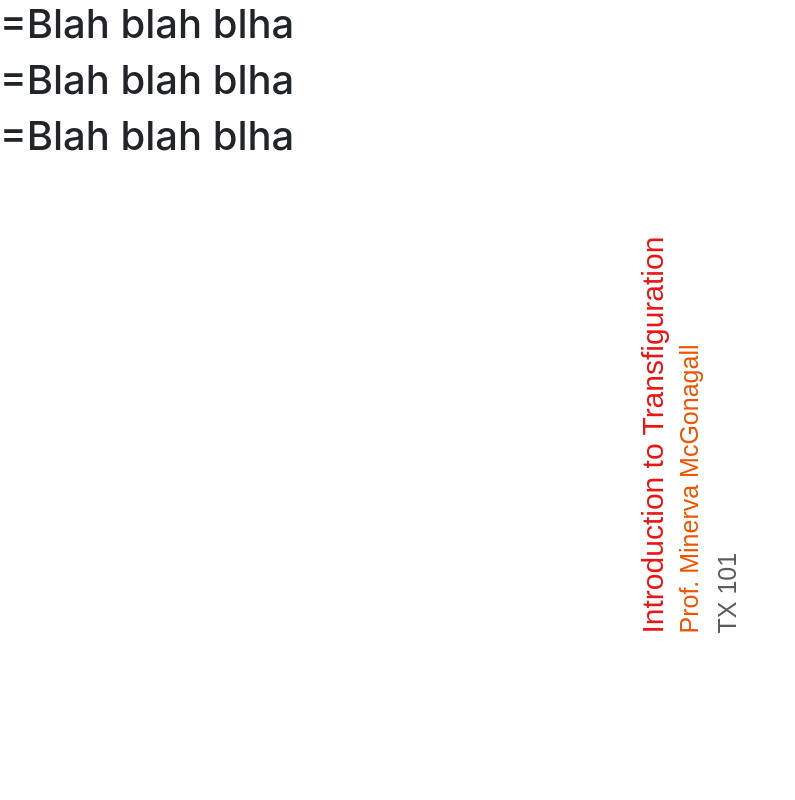
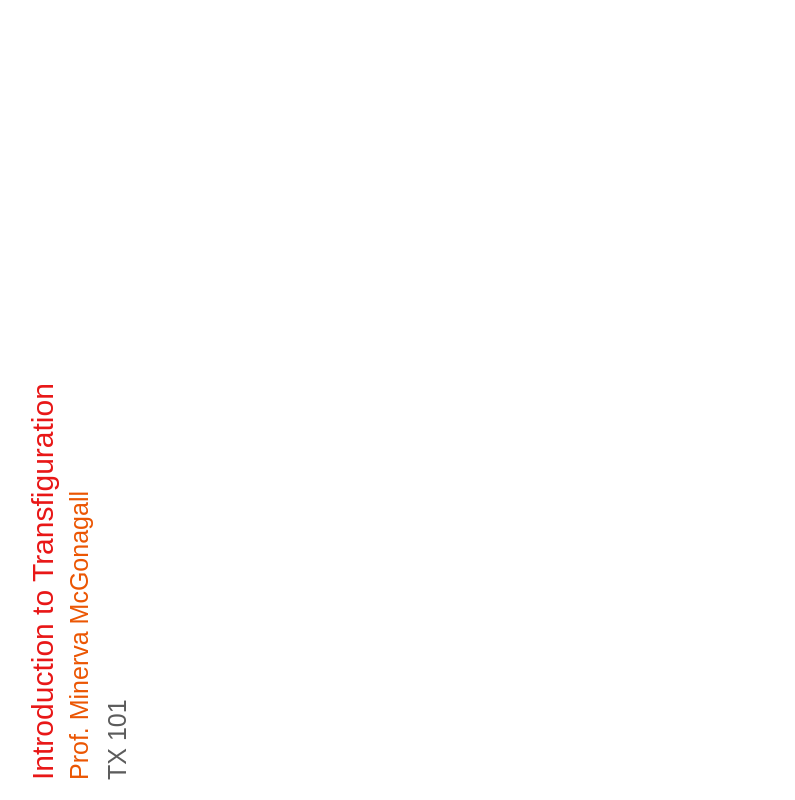
Before and after one commit to mrinalnilotpal/NITMISFeedbackForm, an Angular app in the folder ui/feedbackForm/: page / in a window 1280 px wide. Shown: the whole page, without its empty margins (0-795 px from the left). Built offline with nearby package versions, Linux system fonts and the light colour scheme.

Commit message:
Fixed Position

```diff
--- a/ui/feedbackForm/src/app/app.component.html
+++ b/ui/feedbackForm/src/app/app.component.html
@@ -1,4 +1 @@
 <app-side-header></app-side-header>
-<h1> =Blah blah blha</h1>
-<h1> =Blah blah blha</h1>
-<h1> =Blah blah blha</h1>
--- a/ui/feedbackForm/src/app/side-header/side-header.component.html
+++ b/ui/feedbackForm/src/app/side-header/side-header.component.html
@@ -1,5 +1,7 @@
-<div class="side-header container">
-  <h2 id = "subject">{{subject}}</h2>
-  <h3 id = "faculty">{{faculty}}</h3>
-  <h4 id = "subject_code">{{subjectCode}}</h4>
+<div class="side-header-position">
+  <div class="side-header ">
+    <h2 id = "subject">{{subject}}</h2>
+    <h3 id = "faculty">{{faculty}}</h3>
+    <h4 id = "subject_code">{{subjectCode}}</h4>
+  </div>
 </div>
--- a/ui/feedbackForm/src/app/side-header/side-header.component.sass
+++ b/ui/feedbackForm/src/app/side-header/side-header.component.sass
@@ -3,11 +3,14 @@
 .side-header
   font: 100% "Product Sans", sans-serif
   transform: rotate(270deg)
+  transform-origin: 0 0
   margin: 20px
   display: inline-block
-  position: absolute
-  z-index: 2
-  left: 100px
+
+.side-header-position
+  position: fixed
+  left: 2px
+  top: 95vh
 
 #subject
   font-size: 30px
```
